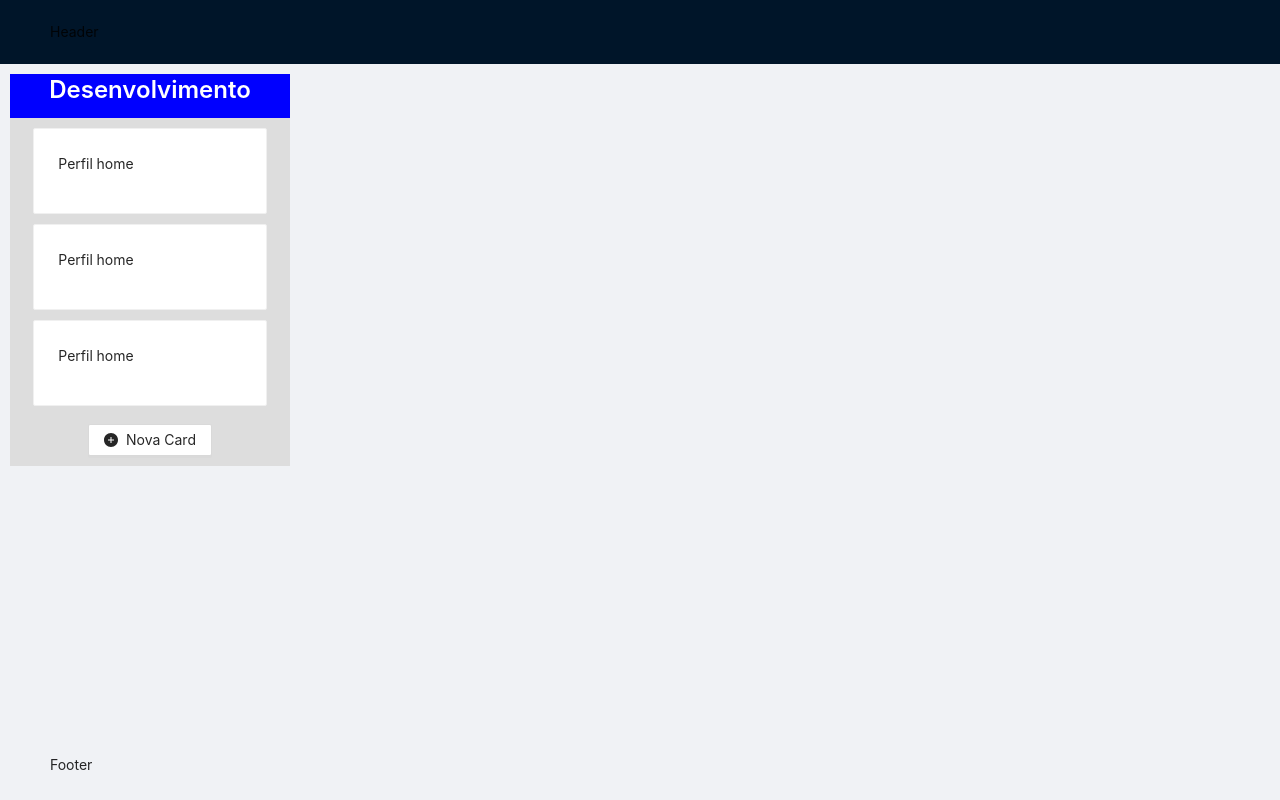
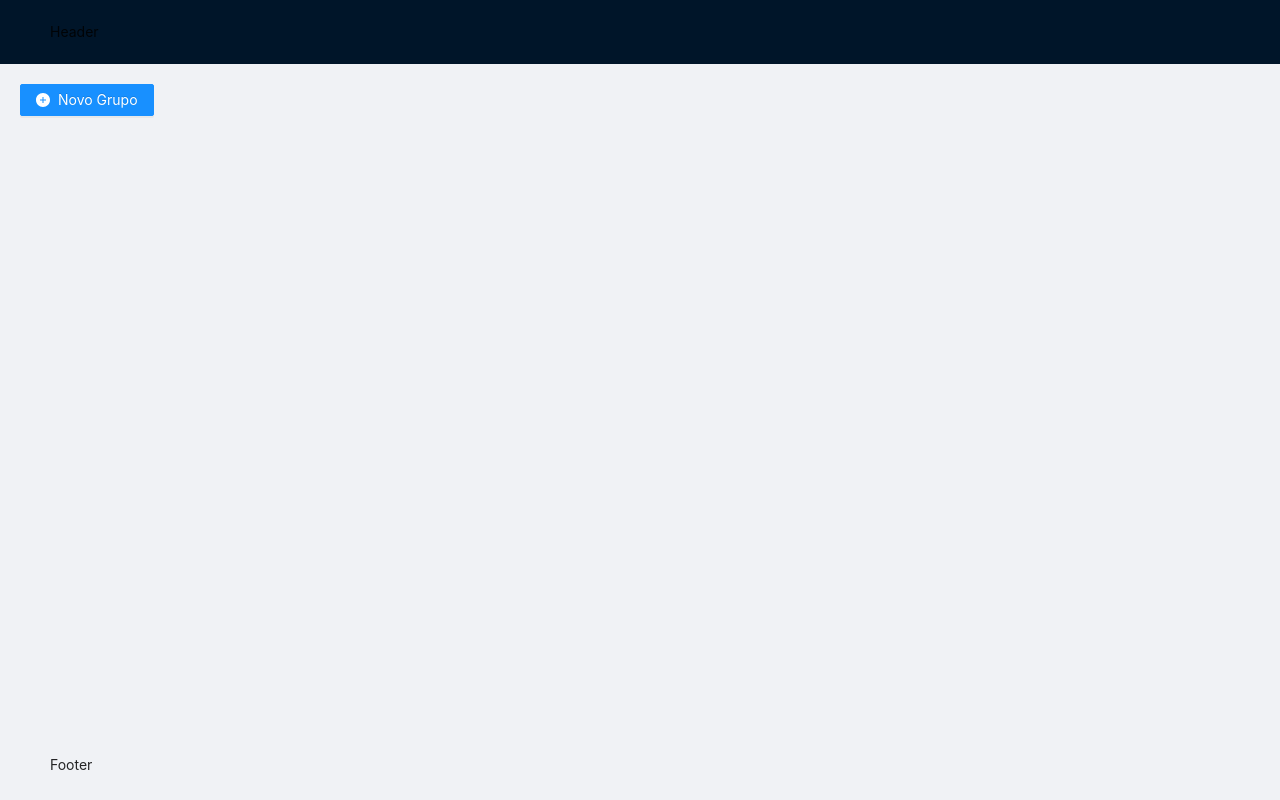
Before and after one commit to brufelix/control-activity, a React (Create React App) app in the folder frontend/: page / in a window 1280 px wide. Built offline with nearby package versions, Linux system fonts and the light colour scheme.

Commit message:
feat: adding new group button

```diff
--- a/frontend/src/components/Card/index.tsx
+++ b/frontend/src/components/Card/index.tsx
@@ -8,7 +8,7 @@ const Card: React.FC<ICard> = (props) => {
     <CardAntd
       style={{
         width: "100%",
-        margin: "10px 0",
+        margin: "10px 0 10px 0"
       }}
     >
       <p>{props.description}</p>
--- a/frontend/src/components/CardContainer/index.css
+++ b/frontend/src/components/CardContainer/index.css
@@ -1,5 +1,5 @@
 .ant-row.container-card {
-  padding: 10px;
+  margin: 0 15px 0 15px;
 
-  width: 300px;
+  min-width: 300px;
 }
--- a/frontend/src/components/CardContainer/index.tsx
+++ b/frontend/src/components/CardContainer/index.tsx
@@ -22,13 +22,15 @@ const CardContainer: React.FC<ICardContainer> = (props) => {
           justify="center"
           align="middle"
           style={{
-            backgroundColor: "blue"
+            backgroundColor: "blue",
+            padding: "10px",
           }}
         >
           <Title
             level={3}
             style={{
               color: "white",
+              marginBottom: 0
             }}
           >
             {props.title}
@@ -55,7 +57,7 @@ const CardContainer: React.FC<ICardContainer> = (props) => {
             }
           </Col>
           <Button
-            onClick={() => props.setShowRegister()}
+            onClick={() => props.setShowRegister && props.setShowRegister()}
             icon={<PlusCircleFilled />}
             style={{
               marginBottom: "10px",
--- a/frontend/src/interfaces/index.ts
+++ b/frontend/src/interfaces/index.ts
@@ -5,5 +5,5 @@ export interface ICard {
 export interface ICardContainer {
   title: string
   cards: ICard[]
-  setShowRegister(): void
+  setShowRegister?(): void
 };
--- a/frontend/src/pages/Home/index.tsx
+++ b/frontend/src/pages/Home/index.tsx
@@ -1,44 +1,50 @@
 import React, { useState } from 'react';
-import { Row, Col, Modal, Input, Button } from "antd";
+import { Row, Modal, Input, Button } from "antd";
+import { PlusCircleFilled } from "@ant-design/icons";
 
+import { ICardContainer } from "../../interfaces";
 import CardContainer from "../../components/CardContainer";
 
 const Home: React.FC = () => {
 
   const { TextArea } = Input;
+
   const [showRegister, setShowRegister] = useState(Boolean);
+  const [inputVisible, setInputVisible] = useState(Boolean);
+  const [description, setDescription] = useState(String);
+  const [modalDescription, setModalDescription] = useState(String);
+  const [data, setData] = useState<[ICardContainer]>();
 
-  const data = [
-    {
-      title: "Desenvolvimento",
-      cards: [
-        {
-          description: "Perfil home"
-        },
-        {
-          description: "Perfil home"
-        },
-        {
-          description: "Perfil home"
-        },
-      ]
-    }
-  ];
+  const registerActivity = () => {
+    console.log(modalDescription);
+  };
+
+  const handleEnterInput = () => {
+    setData([{ title: description, cards: [] }])
+    setInputVisible(false);
+    setDescription("");
+  };
 
   return (
     <>
+      {
+        showRegister &&
+        (
           <Modal
             title={"Cadastro de Atividade"}
             visible={showRegister}
             onCancel={() => setShowRegister(false)}
             footer={[
               <Button
+                key={0}
                 type="default"
                 onClick={() => setShowRegister(false)}
               >
                 Cancelar
               </Button>,
               <Button
+                key={1}
+                onClick={() => registerActivity()}
                 type="primary"
               >
                 Cadastrar
@@ -47,33 +53,54 @@ const Home: React.FC = () => {
             width={400}
           >
             <TextArea
+              onChange={(e) => setModalDescription(e.target.value)}
               placeholder="Digite a descrição da atividade..."
-          rows={3}
+              rows={2}
             />
           </Modal>
+        )
+      }
       <Row
         gutter={[0, 8]}
         align="top"
         justify="start"
         style={{
           height: "100%",
+          padding: "20px"
         }}
       >
-        <Col
-          span={24}
-          style={{
-            height: "100%",
-          }}
-        >
-          {data.map((item, index) => (
+        {data &&
+          (
+            data.map((item, index) => (
+              <div key={index} >
                 <CardContainer
-              key={index}
                   title={item.title}
-              cards={item.cards}
+                  cards={item.cards || []}
                   setShowRegister={() => setShowRegister(true)}
                 />
-          ))}
-        </Col>
+              </div>
+            ))
+          )}
+        {!inputVisible && (
+          <Button
+            type="primary"
+            icon={<PlusCircleFilled />}
+            onClick={() => setInputVisible(true)}
+          >
+            Novo Grupo
+          </Button>
+        )}
+        {
+          inputVisible && (
+            <Input
+              placeholder="Digite o título do grupo..."
+              onPressEnter={() => handleEnterInput()}
+              onChange={(event) => setDescription(event.target.value)}
+              value={description}
+              style={{ maxWidth: 250, }}
+            />
+          )
+        }
       </Row>
     </>
   );
```
Lines whose indentation alone changed are shown as unchanged.
